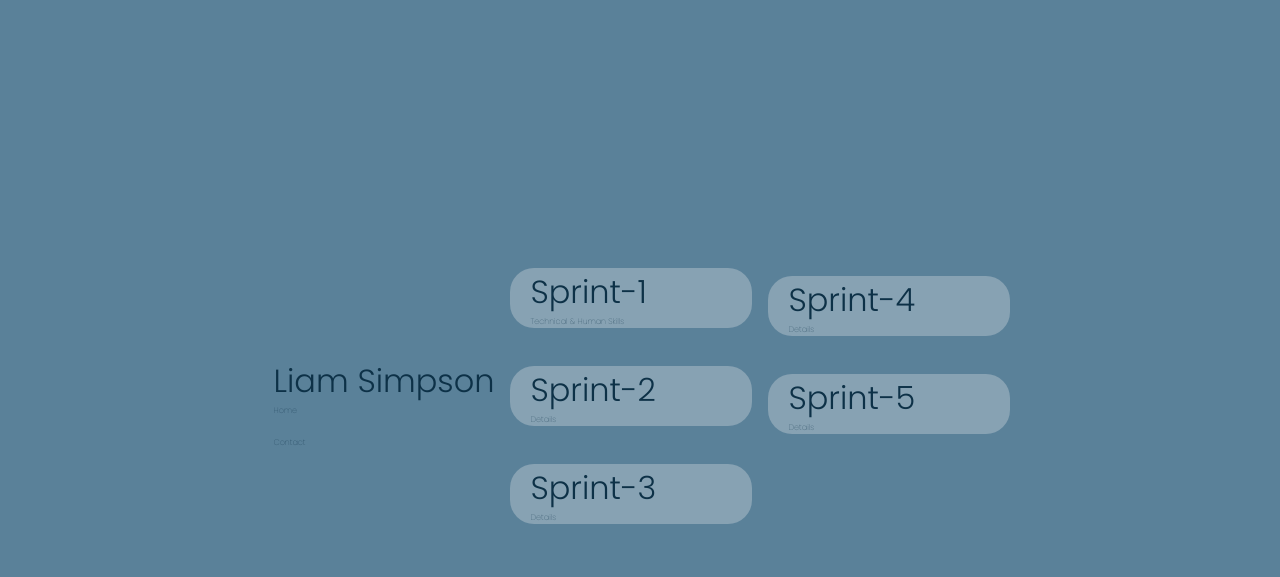
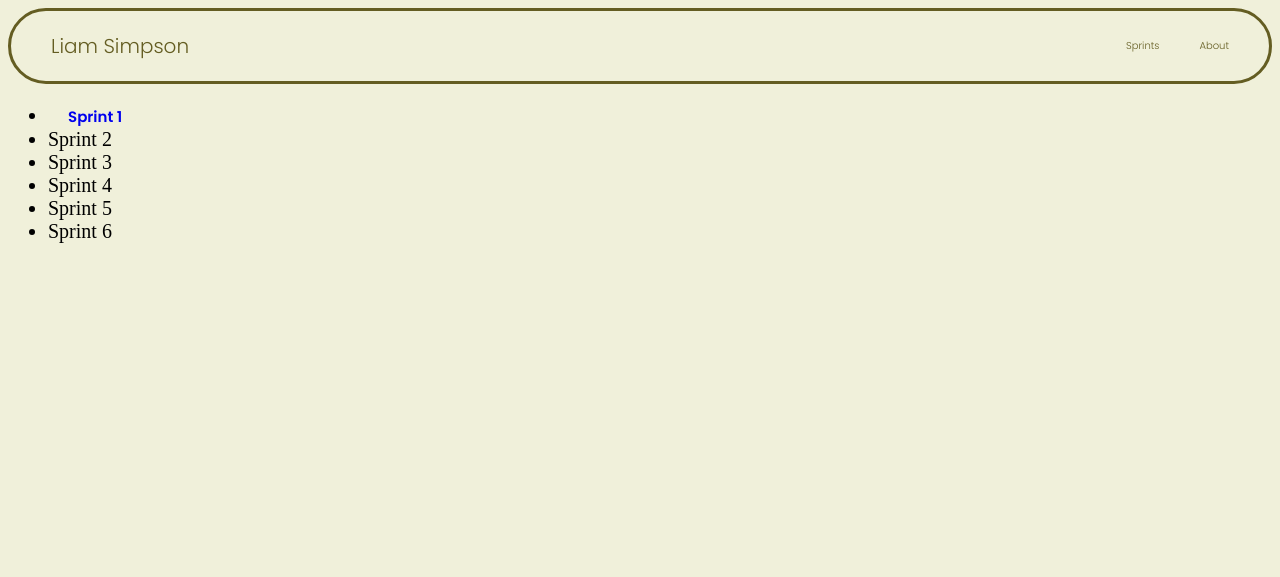
Before and after one commit to liam-j-simpson/liam-j-simpson.github.io, a plain HTML site: page index.html in a window 1280 px wide. Drawn offline with Linux system fonts and the light colour scheme; a web font is replaced by a local one.

Commit message:
Removing bento box design adding navbar
Bento box wasn't effective for navigation

```diff
--- a/index.html
+++ b/index.html
@@ -1,5 +1,5 @@
 <!DOCTYPE html>
-<html lang="en">
+<html lang="en" style="font-size:20px">
   <head>
     <meta name="viewport" contenet="width=device-width, intial-scale=1.0" />
     <meta charset="UTF-8" />
@@ -7,19 +7,45 @@
     <link rel="stylesheet" href="styles/main.css" />
 
     <!-- Google Fonts -->
-    <link rel="preconnect" href="https://fonts.googleapis.com">
-<link rel="preconnect" href="https://fonts.gstatic.com" crossorigin>
-<link href="https://fonts.googleapis.com/css2?family=Poppins:ital,wght@0,100;0,200;0,300;0,400;0,500;0,600;0,700;0,800;0,900;1,100;1,200;1,300;1,400;1,500;1,600;1,700;1,800;1,900&family=SUSE:wght@100..800&display=swap" rel="stylesheet">
-
+    <link rel="preconnect" href="https://fonts.googleapis.com" />
+    <link rel="preconnect" href="https://fonts.gstatic.com" crossorigin />
+    <link
+      href="https://fonts.googleapis.com/css2?family=Poppins:ital,wght@0,100;0,200;0,300;0,400;0,500;0,600;0,700;0,800;0,900;1,100;1,200;1,300;1,400;1,500;1,600;1,700;1,800;1,900&family=SUSE:wght@100..800&display=swap"
+      rel="stylesheet"
+    />
   </head>
 
   <body>
+    <navbar>
+      <ul class="nav-list">
+        <li class="nav-item">
+          <h1><a href="#">Liam Simpson</a></h1>
+        </li>
+        <li class="nav-item">
+          <p><a href="#">Sprints</a></p>
+        </li>
+        <li class="nav-item">
+          <p><a href="#">About</a></p>
+        </li>
+      </ul>
+    </navbar>
 
-  <div clas = "nav">
-    <h1>Liam Simpson</h1>
-    <p>Home</p>
-    <p>Contact</p>
-  </div>
+    <ul>
+      <li><h3><a href="#">Sprint 1</li></a></h3>
+      <li>Sprint 2</li>
+      <li>Sprint 3</li>
+      <li>Sprint 4</li>
+      <li>Sprint 5</li>
+      <li>Sprint 6</li>
+
+    </ul>
+
+   <!--
+    <div clas="nav">
+      <h1>Liam Simpson</h1>
+      <a href="#"><p>Sprints</p></a>
+      <a href="#"><p>About</p></a>
+    </div>
 
 
     <div class="container">
@@ -32,6 +58,9 @@
         <a href=#><div class="row vert"><h1>Sprint-4</h1><p>Details</p></div></a>
         <a href=#><div class="row vert"><h1>Sprint-5</h1><p>Details</p></div></a>
 
-    </div>
+    </div> -->
   </body>
 </html>
+
+  </body>
+</html>
--- a/styles/main.css
+++ b/styles/main.css
@@ -1,3 +1,61 @@
+body {
+  min-height: 100vh;
+  background-color: #f0f0da;
+}
+
+.nav-list {
+  margin: 0;
+  padding: 0.5rem 0;
+  display: flex;
+  justify-content: flex-end;
+  align-items: center;
+  border: #645d22 solid;
+  border-radius: 30pt;
+}
+
+.nav-item {
+  list-style: none;
+  margin-right: 2rem;
+}
+
+.nav-item a {
+  text-decoration: none;
+  color: #645d22;
+}
+
+.nav-item:first-child {
+  margin-right: auto;
+  margin-left: 2rem;
+}
+h1 {
+  color: #645d22;
+  margin: 10px 0px 10px 0px;
+  font-family: 'Poppins', sans-serif;
+  font-weight: 300;
+  font-size: 1rem;
+}
+
+h3 {
+  color: #645d22;
+  margin: 10px 0px 0px 20px;
+  font-family: 'Poppins', sans-serif;
+  font-weight: 600;
+  font-size: 0.75rem;
+}
+
+p {
+  color: #645d22;
+  margin: 10px 0px 10px 0px;
+  font-family: 'Poppins', sans-serif;
+  font-weight: 300;
+  font-size: 0.5rem;
+}
+
+a:link {
+  text-decoration: none;
+}
+
+/*
 .container {
   width: 500px;
   height: 300px;
@@ -25,31 +83,4 @@
   flex: 1;
   border-radius: 1.5em;
   background-color: #87a2b3;
-}
-
-body {
-  min-height: 100vh;
-  background-color: #5a8199;
-  display: flex;
-  align-items: center;
-  justify-content: center;
-}
-
-h1 {
-  color: #0d3147;
-  margin: 10px 0px 0px 20px;
-  font-family: 'Poppins', sans-serif;
-  font-weight: 300;
-  font-size: 2em;
-}
-p {
-  color: #0d3147;
-  margin: 0px 0px 20px 20px;
-  font-family: 'Poppins', sans-serif;
-  font-weight: 100;
-  font-size: 0.5em;
-}
-
-a:link {
-  text-decoration: none;
-}
+} */
```
Also changed, not shown: assets/sprinting-icon.png (added).
